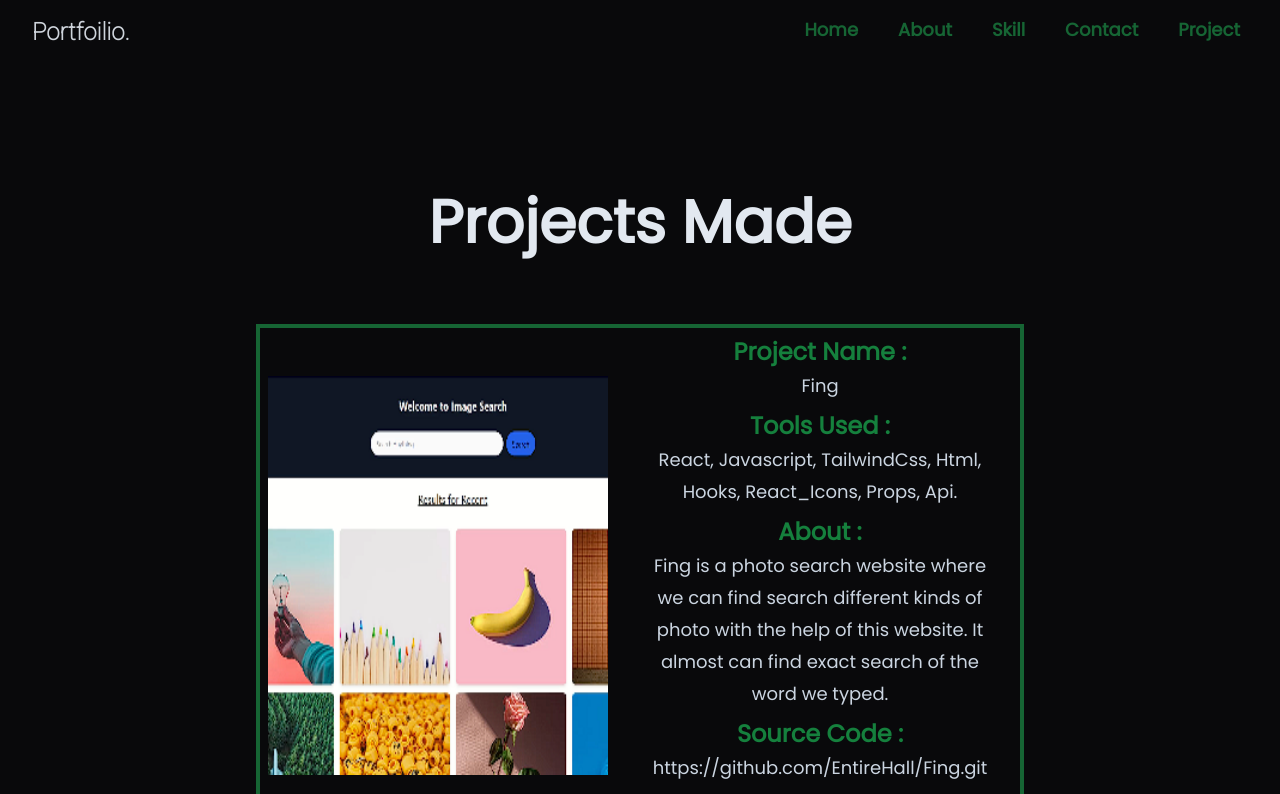
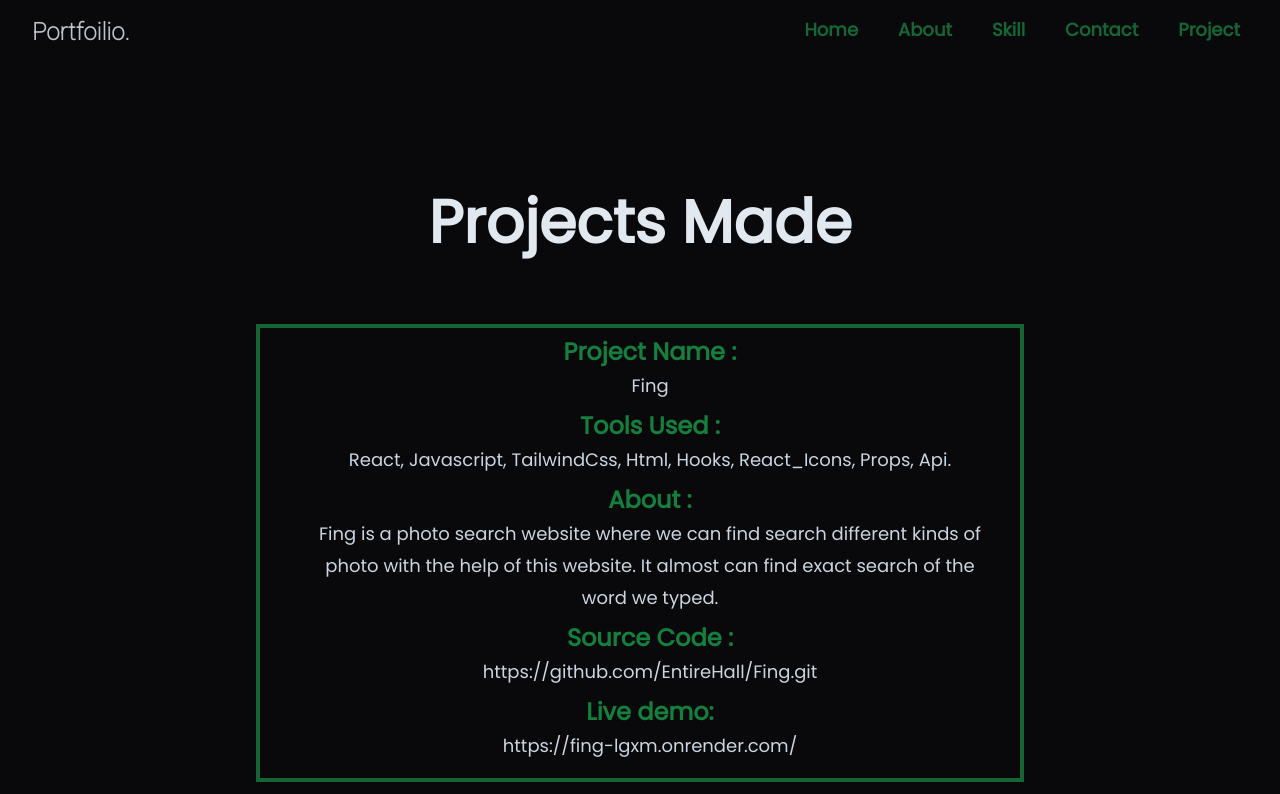
Before and after one commit to EntireHall/Portfolio, a React (Vite) app: page /project in a window 1280 px wide. Shown: the top 794 px of the page. Built offline with nearby package versions, Linux system fonts and the light colour scheme; a web font is replaced by a local one.

Commit message:
Update Project.jsx

```diff
--- a/src/components/Project/Project.jsx
+++ b/src/components/Project/Project.jsx
@@ -22,9 +22,6 @@ export default function Service() {
 
 <div className='flex p-2 sm:max-w-[60%] border-4 border-green-800 pr-7 transition ease-in duration-300 delay-200 hover:bg-gradient-to-r from-zinc-950 to-zinc-800 via-zinc-950' key={index} >
 
-
-          <img src={data.image} className='w-[340px] h-[399px] max-sm:hidden mt-10'/>
-
          <div>
           <Rand hell="Project Name :" div={data.name}/>
           <Rand hell="Tools Used :" div={data.tools}/>
```
